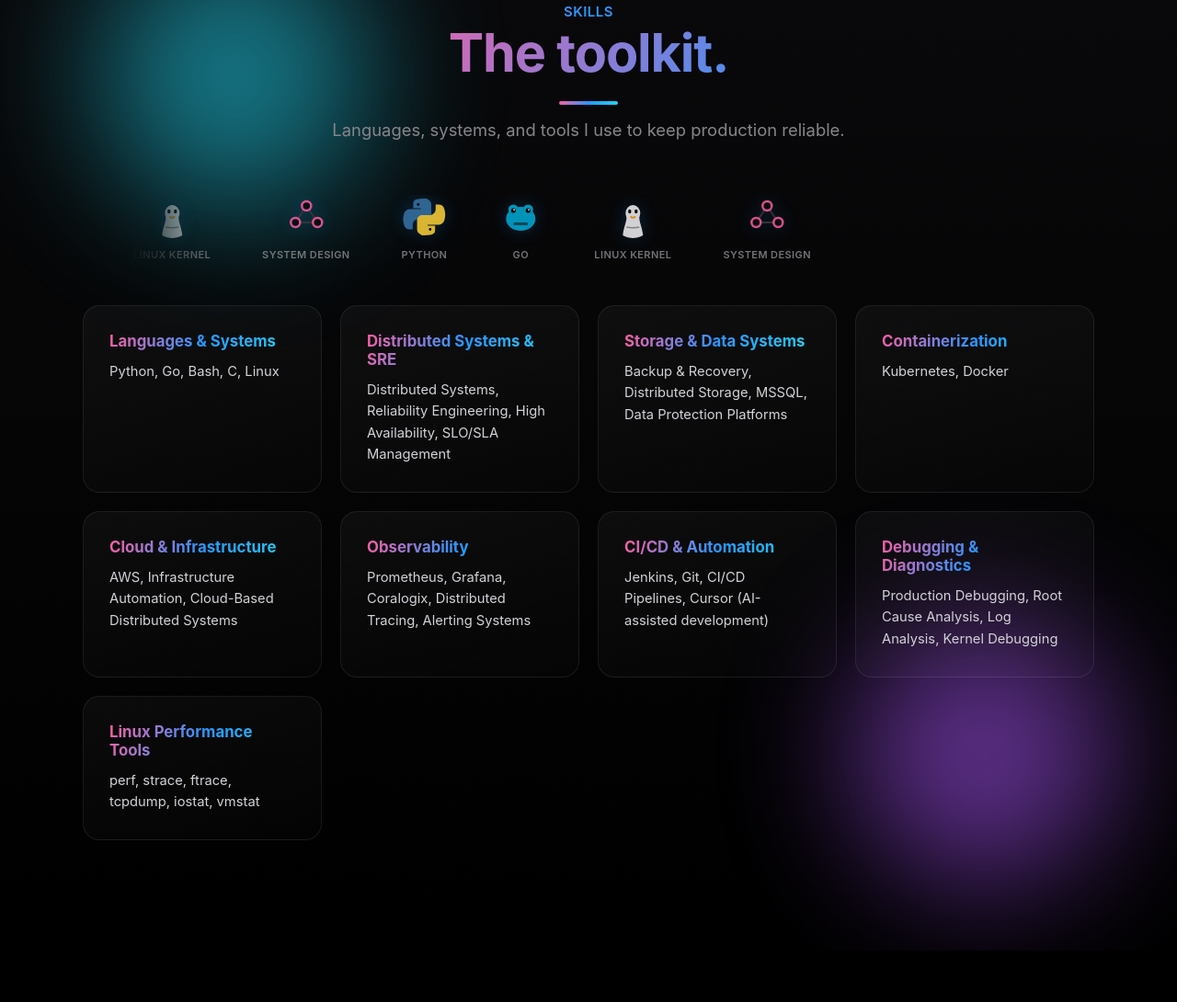
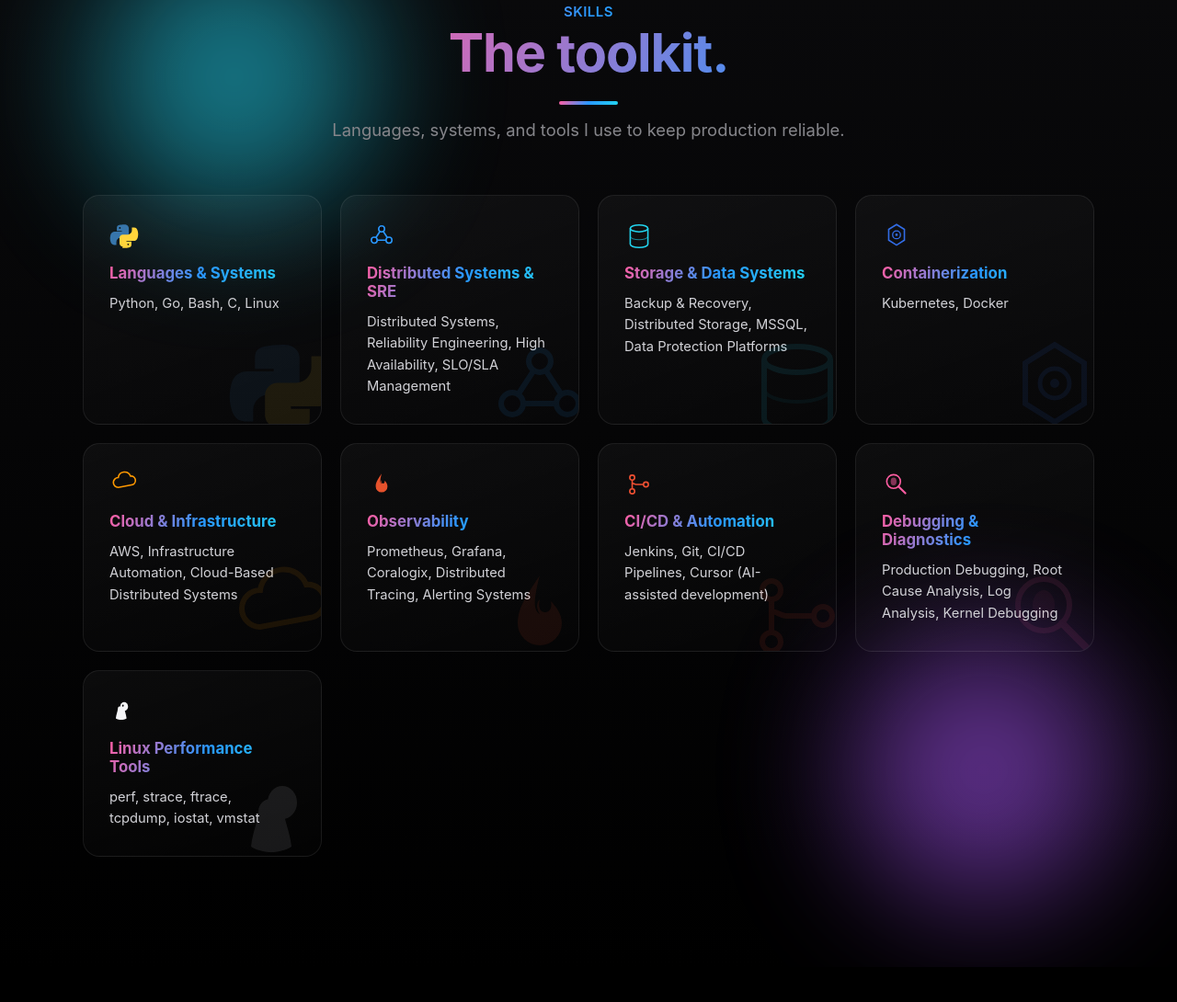
Before and after one commit to iabhaytiiwari/portfolio, a plain HTML site: page index.html in a window 1280 px wide. Shown: the part 9644-10734 px from the top of the page at 92% size. Drawn offline with Linux system fonts and the light colour scheme.

Commit message:
Made changes in the toolkit section
skill logos used as watermark instead of horizontal scrolls

```diff
--- a/index.html
+++ b/index.html
@@ -262,48 +262,6 @@
   .timeline-item ul{padding-left:20px;color:#d2d2d7;line-height:1.7;font-size:1rem;}
   .timeline-item li{margin-bottom:6px;}
 
-  /* TECH STACK MARQUEE — infinite-scrolling row of icon badges */
-  .tech-marquee{
-    width:100%;
-    max-width:1000px;
-    overflow:hidden;
-    margin:0 auto 48px;
-    -webkit-mask-image:linear-gradient(90deg, transparent, #000 10%, #000 90%, transparent);
-    mask-image:linear-gradient(90deg, transparent, #000 10%, #000 90%, transparent);
-  }
-  .tech-track{
-    display:flex;
-    gap:56px;
-    width:max-content;
-    animation:techScroll 16s linear infinite;
-  }
-  .tech-marquee:hover .tech-track{animation-play-state:paused;}
-  @keyframes techScroll{
-    0%{transform:translateX(0);}
-    100%{transform:translateX(-50%);}
-  }
-  .tech-item{
-    display:flex;
-    flex-direction:column;
-    align-items:center;
-    gap:10px;
-    opacity:0.85;
-    transition:opacity .25s ease, transform .25s ease;
-  }
-  .tech-item:hover{opacity:1;transform:translateY(-4px);}
-  .tech-icon{
-    width:48px;height:48px;
-    filter:drop-shadow(0 0 10px rgba(41,151,255,0.25));
-  }
-  .tech-item span{
-    font-size:11px;
-    font-weight:600;
-    letter-spacing:.4px;
-    text-transform:uppercase;
-    color:var(--muted);
-    white-space:nowrap;
-  }
-
   /* SKILLS */
   #skills{background:linear-gradient(180deg,#0a0a0c,#000);}
   .skills-grid{
@@ -410,6 +368,7 @@
     #cursorRing.grow{width:60px;height:60px;border-color:var(--accent3);}
   }
 
+
   /* ambient gradient blobs behind hero */
   .blob-field{
     position:absolute;
@@ -502,6 +461,26 @@
     mask-composite:exclude;
     pointer-events:none;
   }
+  /* Skill card "skin": each card carries its tech logo twice — a crisp
+     small badge next to the heading, and the same mark oversized and
+     faint in the corner as a background texture. */
+  .skill-icon{
+    width:32px;height:32px;
+    display:block;
+    margin-bottom:14px;
+    position:relative;
+    z-index:1;
+  }
+  .skill-watermark{
+    position:absolute;
+    right:-18px;
+    bottom:-22px;
+    width:120px;height:120px;
+    opacity:0.09;
+    pointer-events:none;
+    transition:opacity .3s ease, transform .3s ease;
+  }
+  .skill-card:hover .skill-watermark{opacity:0.16;transform:scale(1.06) rotate(-4deg);}
   .skill-card:hover{transform:translateY(-8px) rotate(-0.5deg);border-color:transparent;}
   .skill-card:hover::before{opacity:1;}
   .skill-card h3{background:var(--grad);-webkit-background-clip:text;background-clip:text;color:transparent;}
@@ -812,125 +791,145 @@
     <p class="section-sub" style="margin-left:auto;margin-right:auto;">Languages, systems, and tools I use to keep production reliable.</p>
   </div>
 
-  <div class="tech-marquee reveal">
-    <div class="tech-track">
-      <!-- set 1 -->
-      <div class="tech-item">
-        <svg viewBox="0 0 48 48" class="tech-icon">
-          <path fill="#3776AB" d="M24 4c-3 0-5.6.3-7.8.8-3.5.8-4.1 2.5-4.1 5.6v4.1h8.2v1.1H8.6c-3.1 0-5.9 1.9-6.7 5.5-1 4.1-1.1 6.7 0 11 .8 3.2 2.7 5.5 5.8 5.5h3.8v-5c0-3.5 3-6.6 6.6-6.6h8.2c3 0 5.4-2.5 5.4-5.5v-10.3c0-2.9-2.5-5.1-5.4-5.6C29.9 4.3 26.9 4 24 4z"/>
-          <path fill="#FFD43B" d="M24 44c3 0 5.6-.3 7.8-.8 3.5-.8 4.1-2.5 4.1-5.6v-4.1h-8.2v-1.1h11.7c3.1 0 5.9-1.9 6.7-5.5 1-4.1 1.1-6.7 0-11-.8-3.2-2.7-5.5-5.8-5.5h-3.8v5c0 3.5-3 6.6-6.6 6.6h-8.2c-3 0-5.4 2.5-5.4 5.5v10.3c0 2.9 2.5 5.1 5.4 5.6C18.1 43.7 21.1 44 24 44z"/>
-          <circle cx="17.5" cy="10.5" r="1.4" fill="#0a0a0c"/>
-          <circle cx="30.5" cy="37.5" r="1.4" fill="#0a0a0c"/>
+  <div class="skills-grid reveal">
+
+    <div class="skill-card">
+      <svg class="skill-icon" viewBox="0 0 60 60">
+        <path fill="#3776AB" d="M30 6c-4 0-7 .4-9.8 1-4.4 1-5.1 3.1-5.1 7v5.1h10.2v1.4H10.7c-3.9 0-7.3 2.3-8.4 6.8-1.2 5.1-1.3 8.3 0 13.6 1 4 3.3 6.8 7.2 6.8h4.7v-6.2c0-4.4 3.7-8.2 8.2-8.2h10.2c3.7 0 6.8-3.1 6.8-6.8V13c0-3.6-3.1-6.4-6.8-7C35.1 6.4 32.5 6 30 6z"/>
+        <path fill="#FFD43B" d="M30 54c4 0 7-.4 9.8-1 4.4-1 5.1-3.1 5.1-7v-5.1H34.7v-1.4h14.6c3.9 0 7.3-2.3 8.4-6.8 1.2-5.1 1.3-8.3 0-13.6-1-4-3.3-6.8-7.2-6.8h-4.7v6.2c0 4.4-3.7 8.2-8.2 8.2H27.4c-3.7 0-6.8 3.1-6.8 6.8v10.9c0 3.6 3.1 6.4 6.8 7C24.9 53.6 27.5 54 30 54z"/>
+        <circle cx="21.3" cy="13" r="1.7" fill="#0a0a0c"/>
+        <circle cx="38.2" cy="46.5" r="1.7" fill="#0a0a0c"/>
       </svg>
-        <span>Python</span>
+      <svg class="skill-watermark" viewBox="0 0 60 60">
+        <path fill="#3776AB" d="M30 6c-4 0-7 .4-9.8 1-4.4 1-5.1 3.1-5.1 7v5.1h10.2v1.4H10.7c-3.9 0-7.3 2.3-8.4 6.8-1.2 5.1-1.3 8.3 0 13.6 1 4 3.3 6.8 7.2 6.8h4.7v-6.2c0-4.4 3.7-8.2 8.2-8.2h10.2c3.7 0 6.8-3.1 6.8-6.8V13c0-3.6-3.1-6.4-6.8-7C35.1 6.4 32.5 6 30 6z"/>
+        <path fill="#FFD43B" d="M30 54c4 0 7-.4 9.8-1 4.4-1 5.1-3.1 5.1-7v-5.1H34.7v-1.4h14.6c3.9 0 7.3-2.3 8.4-6.8 1.2-5.1 1.3-8.3 0-13.6-1-4-3.3-6.8-7.2-6.8h-4.7v6.2c0 4.4-3.7 8.2-8.2 8.2H27.4c-3.7 0-6.8 3.1-6.8 6.8v10.9c0 3.6 3.1 6.4 6.8 7C24.9 53.6 27.5 54 30 54z"/>
+      </svg>
+      <h3>Languages & Systems</h3>
+      <p>Python, Go, Bash, C, Linux</p>
     </div>
-      <div class="tech-item">
-        <svg viewBox="0 0 48 48" class="tech-icon">
-          <ellipse cx="24" cy="26" rx="16" ry="13" fill="#00ADD8"/>
-          <circle cx="16" cy="16" r="5.5" fill="#00ADD8"/>
-          <circle cx="32" cy="16" r="5.5" fill="#00ADD8"/>
-          <circle cx="16" cy="17" r="2.6" fill="#0a0a0c"/>
-          <circle cx="32" cy="17" r="2.6" fill="#0a0a0c"/>
-          <circle cx="16.8" cy="16.2" r="0.9" fill="#fff"/>
-          <circle cx="32.8" cy="16.2" r="0.9" fill="#fff"/>
-          <rect x="16" y="30" width="16" height="3" rx="1.5" fill="#0a0a0c" opacity="0.55"/>
+
+    <div class="skill-card">
+      <svg class="skill-icon" viewBox="0 0 60 60">
+        <line x1="30" y1="15" x2="15" y2="38" stroke="#2997ff" stroke-width="3"/>
+        <line x1="30" y1="15" x2="45" y2="38" stroke="#2997ff" stroke-width="3"/>
+        <line x1="15" y1="38" x2="45" y2="38" stroke="#2997ff" stroke-width="3"/>
+        <circle cx="30" cy="15" r="6" fill="#0a0a0c" stroke="#2997ff" stroke-width="3"/>
+        <circle cx="15" cy="38" r="6" fill="#0a0a0c" stroke="#2997ff" stroke-width="3"/>
+        <circle cx="45" cy="38" r="6" fill="#0a0a0c" stroke="#2997ff" stroke-width="3"/>
       </svg>
-        <span>Go</span>
+      <svg class="skill-watermark" viewBox="0 0 60 60">
+        <line x1="30" y1="15" x2="15" y2="38" stroke="#2997ff" stroke-width="3"/>
+        <line x1="30" y1="15" x2="45" y2="38" stroke="#2997ff" stroke-width="3"/>
+        <line x1="15" y1="38" x2="45" y2="38" stroke="#2997ff" stroke-width="3"/>
+        <circle cx="30" cy="15" r="6" fill="#0a0a0c" stroke="#2997ff" stroke-width="3"/>
+        <circle cx="15" cy="38" r="6" fill="#0a0a0c" stroke="#2997ff" stroke-width="3"/>
+        <circle cx="45" cy="38" r="6" fill="#0a0a0c" stroke="#2997ff" stroke-width="3"/>
+      </svg>
+      <h3>Distributed Systems & SRE</h3>
+      <p>Distributed Systems, Reliability Engineering, High Availability, SLO/SLA Management</p>
     </div>
-      <div class="tech-item">
-        <svg viewBox="0 0 48 48" class="tech-icon">
-          <ellipse cx="24" cy="20" rx="8" ry="9" fill="#f5f5f7"/>
-          <path d="M13 44c1-9 4-14 4-19 0-4 3-7 7-7s7 3 7 7c0 5 3 10 4 19-3 2-8 3-11 3s-8-1-11-3z" fill="#f5f5f7"/>
+
+    <div class="skill-card">
+      <svg class="skill-icon" viewBox="0 0 60 60">
+        <ellipse cx="30" cy="14" rx="18" ry="7" fill="none" stroke="#22d3ee" stroke-width="3"/>
+        <path d="M12,14 L12,46 A18,7 0 0 0 48,46 L48,14" fill="none" stroke="#22d3ee" stroke-width="3"/>
+        <path d="M12,30 A18,7 0 0 0 48,30" fill="none" stroke="#22d3ee" stroke-width="2" opacity="0.6"/>
+      </svg>
+      <svg class="skill-watermark" viewBox="0 0 60 60">
+        <ellipse cx="30" cy="14" rx="18" ry="7" fill="none" stroke="#22d3ee" stroke-width="3"/>
+        <path d="M12,14 L12,46 A18,7 0 0 0 48,46 L48,14" fill="none" stroke="#22d3ee" stroke-width="3"/>
+        <path d="M12,30 A18,7 0 0 0 48,30" fill="none" stroke="#22d3ee" stroke-width="2" opacity="0.6"/>
+      </svg>
+      <h3>Storage & Data Systems</h3>
+      <p>Backup & Recovery, Distributed Storage, MSSQL, Data Protection Platforms</p>
+    </div>
+
+    <div class="skill-card">
+      <svg class="skill-icon" viewBox="0 0 60 60">
+        <polygon points="30,6 46,16 46,38 30,48 14,38 14,16" fill="none" stroke="#326CE5" stroke-width="3"/>
+        <circle cx="30" cy="27" r="8" fill="none" stroke="#326CE5" stroke-width="2.5"/>
+        <circle cx="30" cy="27" r="2.5" fill="#326CE5"/>
+      </svg>
+      <svg class="skill-watermark" viewBox="0 0 60 60">
+        <polygon points="30,6 46,16 46,38 30,48 14,38 14,16" fill="none" stroke="#326CE5" stroke-width="3"/>
+        <circle cx="30" cy="27" r="8" fill="none" stroke="#326CE5" stroke-width="2.5"/>
+        <circle cx="30" cy="27" r="2.5" fill="#326CE5"/>
+      </svg>
+      <h3>Containerization</h3>
+      <p>Kubernetes, Docker</p>
+    </div>
+
+    <div class="skill-card">
+      <svg class="skill-icon" viewBox="0 0 60 60">
+        <path d="M18,36 a10,10 0 0 1 0,-20 a13,13 0 0 1 25,-3 a9,9 0 0 1 2,18 z" fill="none" stroke="#FF9900" stroke-width="3"/>
+      </svg>
+      <svg class="skill-watermark" viewBox="0 0 60 60">
+        <path d="M18,36 a10,10 0 0 1 0,-20 a13,13 0 0 1 25,-3 a9,9 0 0 1 2,18 z" fill="none" stroke="#FF9900" stroke-width="3"/>
+      </svg>
+      <h3>Cloud & Infrastructure</h3>
+      <p>AWS, Infrastructure Automation, Cloud-Based Distributed Systems</p>
+    </div>
+
+    <div class="skill-card">
+      <svg class="skill-icon" viewBox="0 0 60 60">
+        <path d="M30,8 C22,20 18,26 18,34 a12,12 0 0 0 24,0 c0,-5 -3,-9 -6,-12 c1,4 -1,6 -3,6 c-3,0 -4,-3 -3,-7 c-2,2 -2,5 0,8 c-3,-2 -4,-6 0,-21 Z" fill="#E6522C"/>
+      </svg>
+      <svg class="skill-watermark" viewBox="0 0 60 60">
+        <path d="M30,8 C22,20 18,26 18,34 a12,12 0 0 0 24,0 c0,-5 -3,-9 -6,-12 c1,4 -1,6 -3,6 c-3,0 -4,-3 -3,-7 c-2,2 -2,5 0,8 c-3,-2 -4,-6 0,-21 Z" fill="#E6522C"/>
+      </svg>
+      <h3>Observability</h3>
+      <p>Prometheus, Grafana, Coralogix, Distributed Tracing, Alerting Systems</p>
+    </div>
+
+    <div class="skill-card">
+      <svg class="skill-icon" viewBox="0 0 60 60">
+        <circle cx="16" cy="16" r="5" fill="none" stroke="#F05032" stroke-width="3"/>
+        <circle cx="16" cy="44" r="5" fill="none" stroke="#F05032" stroke-width="3"/>
+        <circle cx="44" cy="30" r="5" fill="none" stroke="#F05032" stroke-width="3"/>
+        <path d="M16,21 L16,39" stroke="#F05032" stroke-width="3" fill="none"/>
+        <path d="M16,30 C16,25 20,30 24,30 L39,30" stroke="#F05032" stroke-width="3" fill="none"/>
+      </svg>
+      <svg class="skill-watermark" viewBox="0 0 60 60">
+        <circle cx="16" cy="16" r="5" fill="none" stroke="#F05032" stroke-width="3"/>
+        <circle cx="16" cy="44" r="5" fill="none" stroke="#F05032" stroke-width="3"/>
+        <circle cx="44" cy="30" r="5" fill="none" stroke="#F05032" stroke-width="3"/>
+        <path d="M16,21 L16,39" stroke="#F05032" stroke-width="3" fill="none"/>
+        <path d="M16,30 C16,25 20,30 24,30 L39,30" stroke="#F05032" stroke-width="3" fill="none"/>
+      </svg>
+      <h3>CI/CD & Automation</h3>
+      <p>Jenkins, Git, CI/CD Pipelines, Cursor (AI-assisted development)</p>
+    </div>
+
+    <div class="skill-card">
+      <svg class="skill-icon" viewBox="0 0 60 60">
+        <circle cx="24" cy="24" r="14" fill="none" stroke="#ff5da2" stroke-width="3"/>
+        <line x1="34" y1="34" x2="48" y2="48" stroke="#ff5da2" stroke-width="4" stroke-linecap="round"/>
+        <ellipse cx="24" cy="24" rx="6" ry="8" fill="#ff5da2" opacity="0.5"/>
+      </svg>
+      <svg class="skill-watermark" viewBox="0 0 60 60">
+        <circle cx="24" cy="24" r="14" fill="none" stroke="#ff5da2" stroke-width="3"/>
+        <line x1="34" y1="34" x2="48" y2="48" stroke="#ff5da2" stroke-width="4" stroke-linecap="round"/>
+        <ellipse cx="24" cy="24" rx="6" ry="8" fill="#ff5da2" opacity="0.5"/>
+      </svg>
+      <h3>Debugging & Diagnostics</h3>
+      <p>Production Debugging, Root Cause Analysis, Log Analysis, Kernel Debugging</p>
+    </div>
+
+    <div class="skill-card">
+      <svg class="skill-icon" viewBox="0 0 60 60">
+        <ellipse cx="30" cy="20" rx="8" ry="9" fill="#f5f5f7"/>
+        <path d="M13,44c1-9 4-14 4-19 0-4 3-7 7-7s7 3 7 7c0 5 3 10 4 19-3 2-8 3-11 3s-8-1-11-3z" fill="#f5f5f7"/>
         <ellipse cx="20.5" cy="18" rx="1.7" ry="2.2" fill="#0a0a0c"/>
         <ellipse cx="27.5" cy="18" rx="1.7" ry="2.2" fill="#0a0a0c"/>
-          <path d="M22 24c1 1 3 1 4 0" stroke="#ff9f0a" stroke-width="2" stroke-linecap="round" fill="none"/>
-          <path d="M17 35c3 1 11 1 14 0" stroke="#0a0a0c" stroke-width="1.4" opacity="0.4" fill="none"/>
       </svg>
-        <span>Linux Kernel</span>
-      </div>
-      <div class="tech-item">
-        <svg viewBox="0 0 48 48" class="tech-icon">
-          <line x1="24" y1="12" x2="12" y2="30" class="sg-line" stroke="url(#tg1)" stroke-width="2.5"/>
-          <line x1="24" y1="12" x2="36" y2="30" class="sg-line" stroke="url(#tg1)" stroke-width="2.5"/>
-          <line x1="12" y1="30" x2="36" y2="30" class="sg-line" stroke="url(#tg1)" stroke-width="2.5"/>
-          <defs>
-            <linearGradient id="tg1" x1="0" y1="0" x2="48" y2="48">
-              <stop offset="0%" stop-color="#ff5da2"/>
-              <stop offset="50%" stop-color="#2997ff"/>
-              <stop offset="100%" stop-color="#22d3ee"/>
-            </linearGradient>
-          </defs>
-          <circle cx="24" cy="12" r="5" fill="#0a0a0c" stroke="url(#tg1)" stroke-width="2.5"/>
-          <circle cx="12" cy="30" r="5" fill="#0a0a0c" stroke="url(#tg1)" stroke-width="2.5"/>
-          <circle cx="36" cy="30" r="5" fill="#0a0a0c" stroke="url(#tg1)" stroke-width="2.5"/>
+      <svg class="skill-watermark" viewBox="0 0 60 60">
+        <ellipse cx="30" cy="20" rx="8" ry="9" fill="#f5f5f7"/>
+        <path d="M13,44c1-9 4-14 4-19 0-4 3-7 7-7s7 3 7 7c0 5 3 10 4 19-3 2-8 3-11 3s-8-1-11-3z" fill="#f5f5f7"/>
       </svg>
-        <span>System Design</span>
-      </div>
-      <!-- set 2 (duplicate for seamless loop) -->
-      <div class="tech-item">
-        <svg viewBox="0 0 48 48" class="tech-icon">
-          <path fill="#3776AB" d="M24 4c-3 0-5.6.3-7.8.8-3.5.8-4.1 2.5-4.1 5.6v4.1h8.2v1.1H8.6c-3.1 0-5.9 1.9-6.7 5.5-1 4.1-1.1 6.7 0 11 .8 3.2 2.7 5.5 5.8 5.5h3.8v-5c0-3.5 3-6.6 6.6-6.6h8.2c3 0 5.4-2.5 5.4-5.5v-10.3c0-2.9-2.5-5.1-5.4-5.6C29.9 4.3 26.9 4 24 4z"/>
-          <path fill="#FFD43B" d="M24 44c3 0 5.6-.3 7.8-.8 3.5-.8 4.1-2.5 4.1-5.6v-4.1h-8.2v-1.1h11.7c3.1 0 5.9-1.9 6.7-5.5 1-4.1 1.1-6.7 0-11-.8-3.2-2.7-5.5-5.8-5.5h-3.8v5c0 3.5-3 6.6-6.6 6.6h-8.2c-3 0-5.4 2.5-5.4 5.5v10.3c0 2.9 2.5 5.1 5.4 5.6C18.1 43.7 21.1 44 24 44z"/>
-          <circle cx="17.5" cy="10.5" r="1.4" fill="#0a0a0c"/>
-          <circle cx="30.5" cy="37.5" r="1.4" fill="#0a0a0c"/>
-        </svg>
-        <span>Python</span>
-      </div>
-      <div class="tech-item">
-        <svg viewBox="0 0 48 48" class="tech-icon">
-          <ellipse cx="24" cy="26" rx="16" ry="13" fill="#00ADD8"/>
-          <circle cx="16" cy="16" r="5.5" fill="#00ADD8"/>
-          <circle cx="32" cy="16" r="5.5" fill="#00ADD8"/>
-          <circle cx="16" cy="17" r="2.6" fill="#0a0a0c"/>
-          <circle cx="32" cy="17" r="2.6" fill="#0a0a0c"/>
-          <circle cx="16.8" cy="16.2" r="0.9" fill="#fff"/>
-          <circle cx="32.8" cy="16.2" r="0.9" fill="#fff"/>
-          <rect x="16" y="30" width="16" height="3" rx="1.5" fill="#0a0a0c" opacity="0.55"/>
-        </svg>
-        <span>Go</span>
-      </div>
-      <div class="tech-item">
-        <svg viewBox="0 0 48 48" class="tech-icon">
-          <ellipse cx="24" cy="20" rx="8" ry="9" fill="#f5f5f7"/>
-          <path d="M13 44c1-9 4-14 4-19 0-4 3-7 7-7s7 3 7 7c0 5 3 10 4 19-3 2-8 3-11 3s-8-1-11-3z" fill="#f5f5f7"/>
-          <ellipse cx="20.5" cy="18" rx="1.7" ry="2.2" fill="#0a0a0c"/>
-          <ellipse cx="27.5" cy="18" rx="1.7" ry="2.2" fill="#0a0a0c"/>
-          <path d="M22 24c1 1 3 1 4 0" stroke="#ff9f0a" stroke-width="2" stroke-linecap="round" fill="none"/>
-          <path d="M17 35c3 1 11 1 14 0" stroke="#0a0a0c" stroke-width="1.4" opacity="0.4" fill="none"/>
-        </svg>
-        <span>Linux Kernel</span>
-      </div>
-      <div class="tech-item">
-        <svg viewBox="0 0 48 48" class="tech-icon">
-          <line x1="24" y1="12" x2="12" y2="30" class="sg-line" stroke="url(#tg2)" stroke-width="2.5"/>
-          <line x1="24" y1="12" x2="36" y2="30" class="sg-line" stroke="url(#tg2)" stroke-width="2.5"/>
-          <line x1="12" y1="30" x2="36" y2="30" class="sg-line" stroke="url(#tg2)" stroke-width="2.5"/>
-          <defs>
-            <linearGradient id="tg2" x1="0" y1="0" x2="48" y2="48">
-              <stop offset="0%" stop-color="#ff5da2"/>
-              <stop offset="50%" stop-color="#2997ff"/>
-              <stop offset="100%" stop-color="#22d3ee"/>
-            </linearGradient>
-          </defs>
-          <circle cx="24" cy="12" r="5" fill="#0a0a0c" stroke="url(#tg2)" stroke-width="2.5"/>
-          <circle cx="12" cy="30" r="5" fill="#0a0a0c" stroke="url(#tg2)" stroke-width="2.5"/>
-          <circle cx="36" cy="30" r="5" fill="#0a0a0c" stroke="url(#tg2)" stroke-width="2.5"/>
-        </svg>
-        <span>System Design</span>
-      </div>
-    </div>
+      <h3>Linux Performance Tools</h3>
+      <p>perf, strace, ftrace, tcpdump, iostat, vmstat</p>
     </div>
 
-  <div class="skills-grid reveal">
-    <div class="skill-card"><h3>Languages & Systems</h3><p>Python, Go, Bash, C, Linux</p></div>
-    <div class="skill-card"><h3>Distributed Systems & SRE</h3><p>Distributed Systems, Reliability Engineering, High Availability, SLO/SLA Management</p></div>
-    <div class="skill-card"><h3>Storage & Data Systems</h3><p>Backup & Recovery, Distributed Storage, MSSQL, Data Protection Platforms</p></div>
-    <div class="skill-card"><h3>Containerization</h3><p>Kubernetes, Docker</p></div>
-    <div class="skill-card"><h3>Cloud & Infrastructure</h3><p>AWS, Infrastructure Automation, Cloud-Based Distributed Systems</p></div>
-    <div class="skill-card"><h3>Observability</h3><p>Prometheus, Grafana, Coralogix, Distributed Tracing, Alerting Systems</p></div>
-    <div class="skill-card"><h3>CI/CD & Automation</h3><p>Jenkins, Git, CI/CD Pipelines, Cursor (AI-assisted development)</p></div>
-    <div class="skill-card"><h3>Debugging & Diagnostics</h3><p>Production Debugging, Root Cause Analysis, Log Analysis, Kernel Debugging</p></div>
-    <div class="skill-card"><h3>Linux Performance Tools</h3><p>perf, strace, ftrace, tcpdump, iostat, vmstat</p></div>
   </div>
 </section>
 
```
Lines whose indentation alone changed are shown as unchanged.
